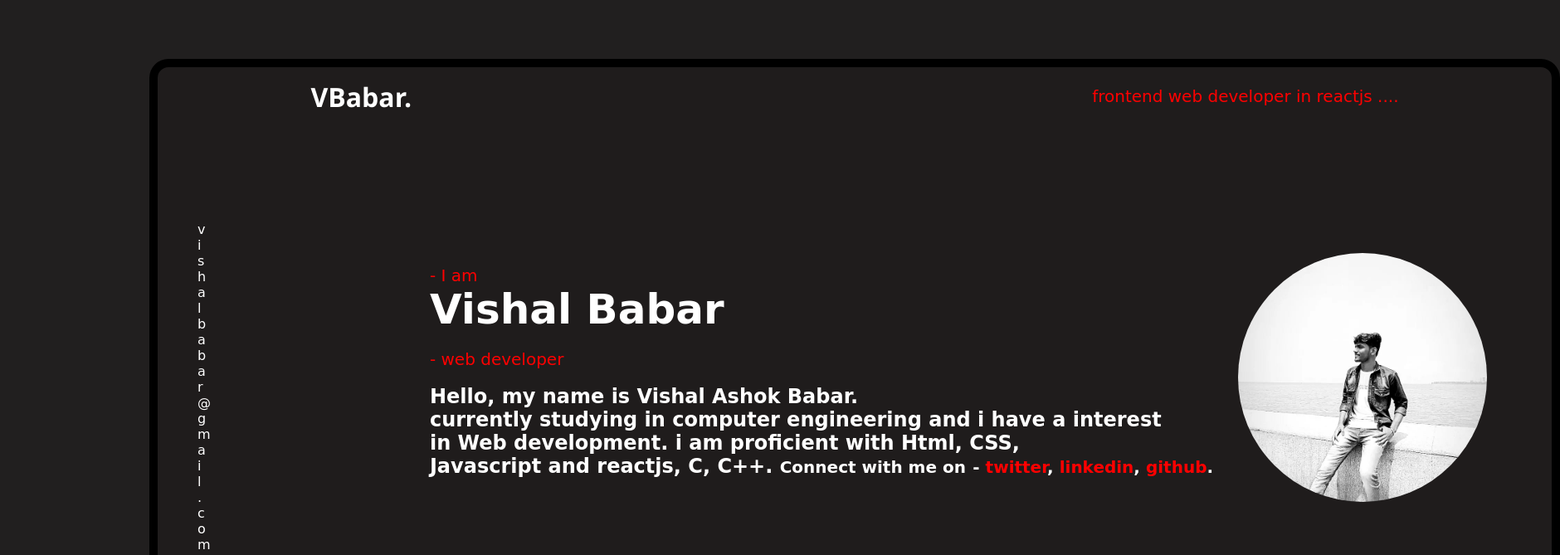
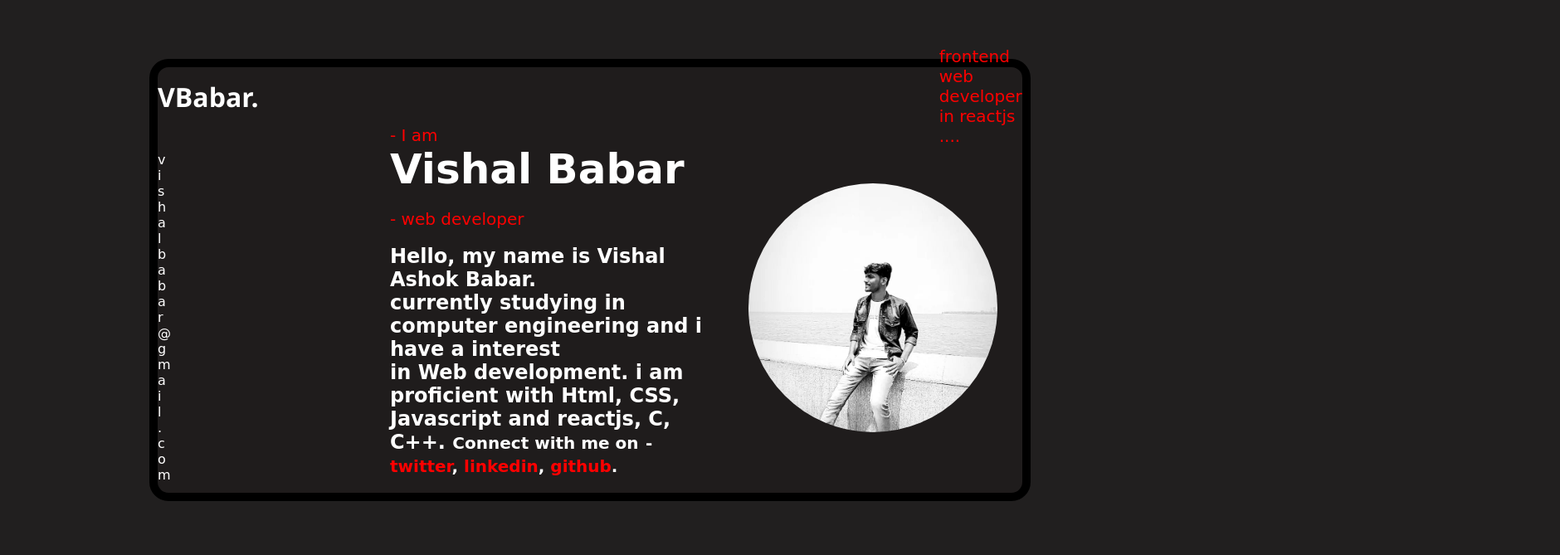
Before and after one commit to BabarVishal/potfolio, a website: page index.html in a window 1280 px wide. Shown: the part 129-798 px from the top of the page at 83% size, 1880 px wide, since content can reach past the window. Drawn offline with Linux system fonts and the light colour scheme; some icons are missing.

Commit message:
Update stylr.css

```diff
--- a/stylr.css
+++ b/stylr.css
@@ -21,8 +21,7 @@ body,html{
 }
 
 .page1{
-    height: 700px;
-    width: 1700px;
+
     background-color:rgb(31, 28, 28);
     position: absolute;
     margin: 180px;
```
